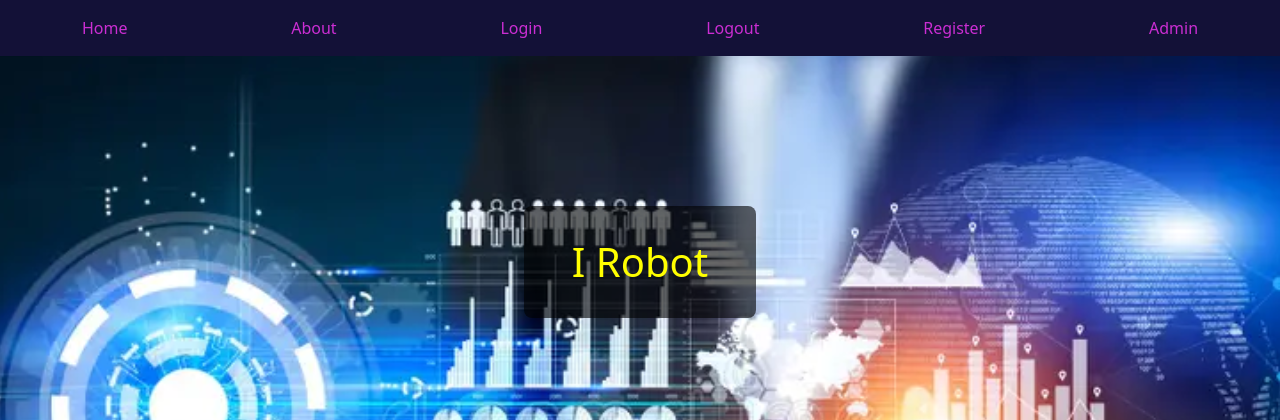
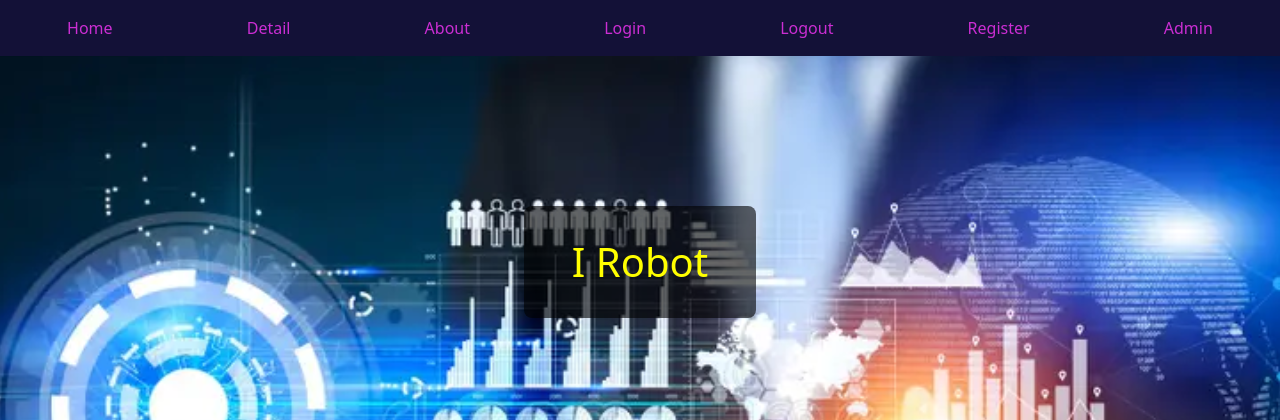
Before and after one commit to Richard-L4/Next, a Django app: template next_project/templates/next_project/index.html in a window 1280 px wide. Shown: the top 420 px of the page. Run offline with Django 3.2, Linux system fonts and the light colour scheme; the template is opened without the code that fills it, so the values that code supplies are empty.

Commit message:
created detail.html page and added links from cards and link in vav bar

```diff
--- a/next_project/templates/next_project/base.html
+++ b/next_project/templates/next_project/base.html
@@ -18,6 +18,7 @@
 <body>
     <nav>
         <a href="{% url 'index' %}">Home</a>
+        <a href="{% url 'detail' %}">Detail</a>
         <a href="{% url 'about' %}">About</a>
         <a href="{% url 'login' %}">Login</a>
         <a href="{% url 'logout' %}">Logout</a>
--- a/next_project/templates/next_project/index.html
+++ b/next_project/templates/next_project/index.html
@@ -11,20 +11,23 @@
 </section>
 <section class="i-robot">
   <div class="robot-row">
-
+    <a href="{% url 'detail' %}" class="text-decoration-none">
       <div class="card" style="width: 18rem;">
         <img src="/static/images/i-robot.jpg" class="card-img-top" alt=".">
         <div class="card-body">
           <p class="card-text">Get ready for the rise of AI...</p>
         </div>
       </div>
+    </a>
 
+    <a href="{% url 'detail' %}" class="text-decoration-none">
       <div class="card" style="width: 18rem;">
         <img src="/static/images/i-robot.jpg" class="card-img-top" alt=".">
         <div class="card-body">
           <p class="card-text">Get ready for the rise of AI...</p>
         </div>
       </div>
+    </a>
 
   </div>
 </section>
--- a/next_project/urls.py
+++ b/next_project/urls.py
@@ -7,4 +7,5 @@ urlpatterns = [
     path('login/', views.login, name='login'),
     path('logout/', views.logout, name='logout'),
     path('register/', views.register, name='register'),
+    path('detail/', views.detail, name='detail'),
 ]
--- a/next_project/views.py
+++ b/next_project/views.py
@@ -3,6 +3,10 @@ from django.shortcuts import render
 
 def index(request):
     return render(request, "next_project/index.html")
+
+
+def detail(request):
+    return render(request, "next_project/detail.html")
 
 
 def about(request):
```
Also changed, not shown: next_project/templates/next_project/detail.html (added, +12 -0 lines). Lines whose indentation alone changed are shown as unchanged.
